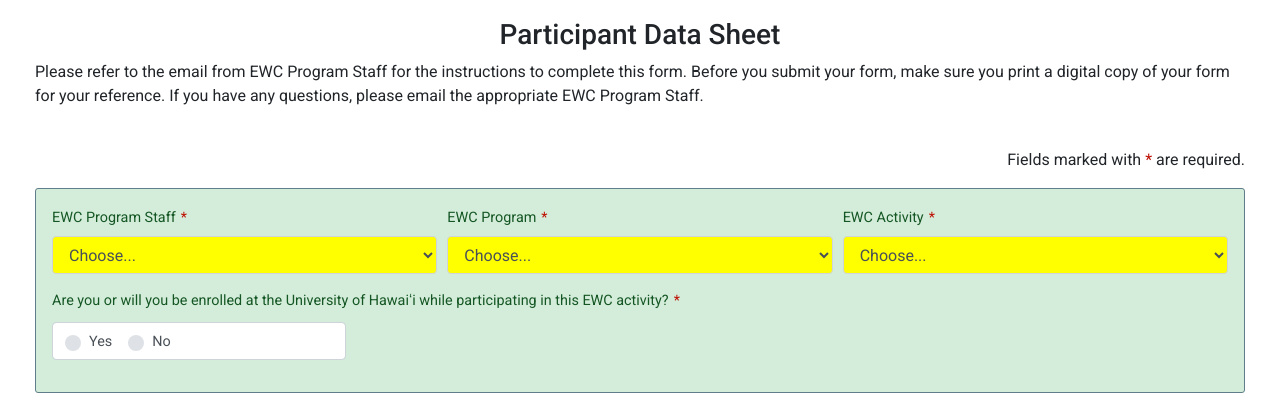
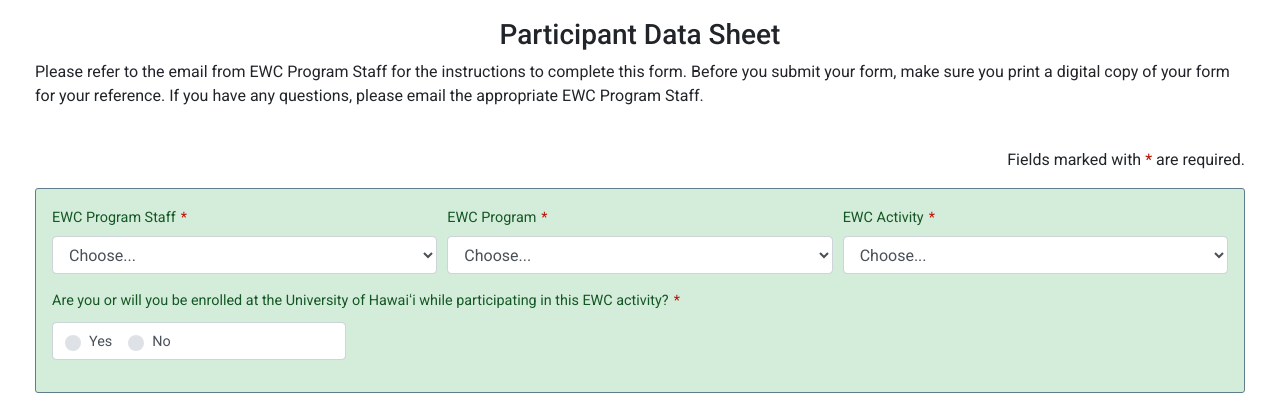
Before and after one commit to sokunthearithmakara/ewcawardprocess.github.io, a plain HTML site: page PDS.html in a window 1280 px wide. Shown: the part 338-745 px from the top of the page. Drawn offline with nearby package versions, Linux system fonts and the light colour scheme.

Commit message:
Update custom.css

```diff
--- a/custom.css
+++ b/custom.css
@@ -1,3 +1,4 @@
-[required], [required='required'] {
+/*[required], [required='required'] {
   background: yellow;
 }
+*/
```
